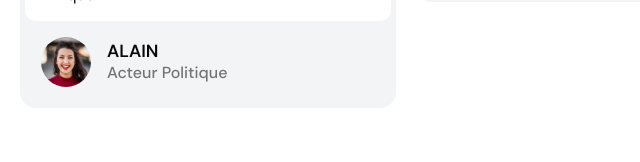
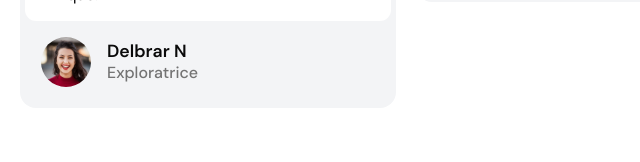
Before and after one commit to nnangassejb10/landing_page, a plain HTML site: page index.html in a window 1280 px wide. Shown: the part 4407-4569 px from the top of the page, 432-1072 px from the left. Drawn offline with nearby package versions, Linux system fonts and the light colour scheme.

Commit message:
Description claire de la modification

```diff
--- a/index.html
+++ b/index.html
@@ -313,8 +313,8 @@
               <div class="client__details">
                 <img src="assets/client-3.jpg" alt="elza_b" />
                 <div>
-                  <h4>ALAIN</h4>
-                  <h5>Acteur Politique</h5>
+                  <h4>Delbrar N</h4>
+                  <h5>Exploratrice</h5>
                 </div>
               </div>
             </div>
```
